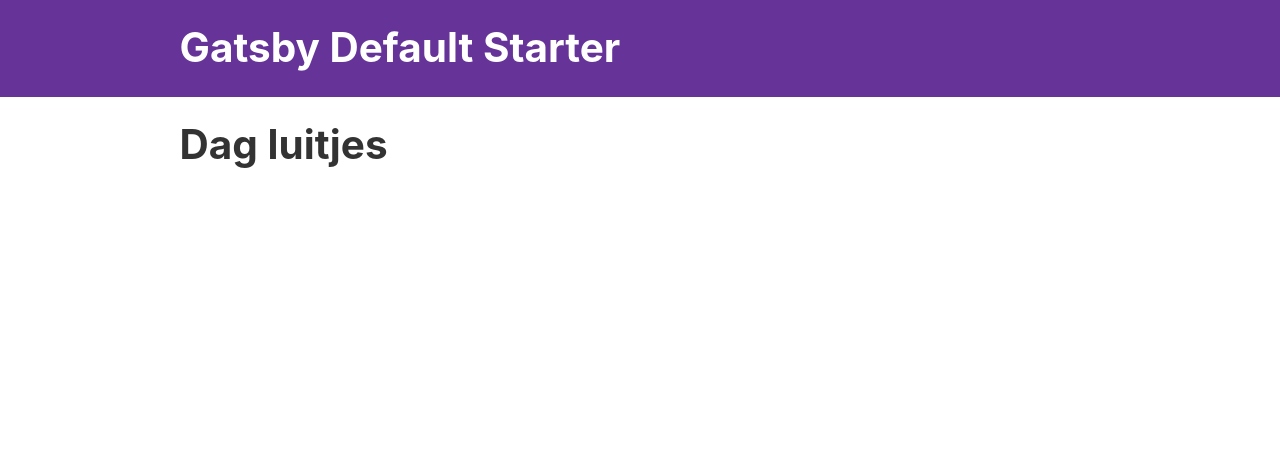
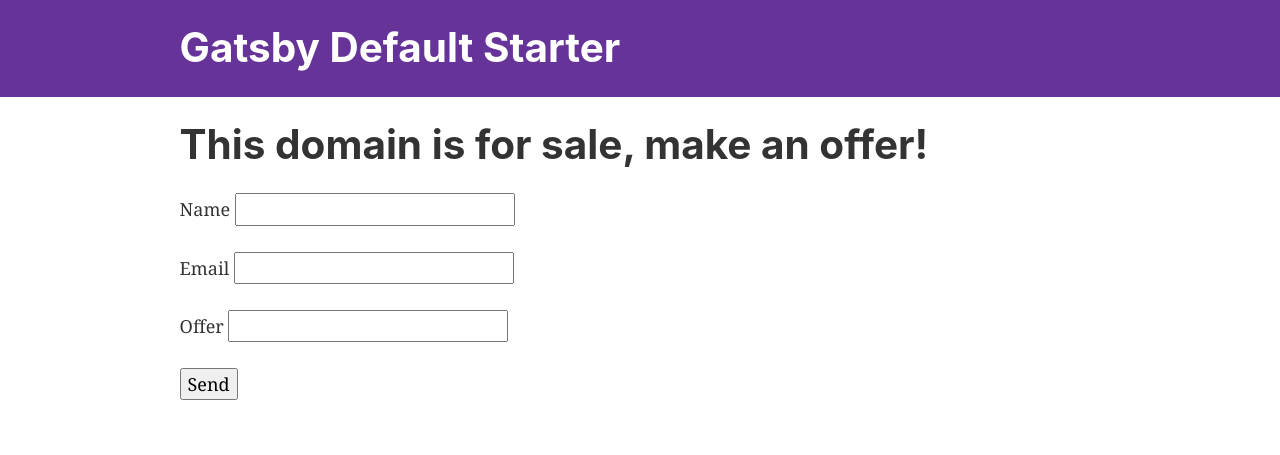
Before and after one commit to barthazeleger/rottentomatoes.nl, a Gatsby site: page / in a window 1280 px wide. Built offline with nearby package versions, Linux system fonts and the light colour scheme; Gatsby itself is replaced by a stand-in of ours.

Commit message:
Form added

```diff
--- a/src/pages/index.js
+++ b/src/pages/index.js
@@ -1,12 +1,24 @@
 import React from 'react'
-import { Link } from 'gatsby'
 
 import Layout from '../components/layout'
 
 const IndexPage = () => (
   <Layout>
-    <h1>Dag luitjes</h1>
-    <Link to="/page-2/"></Link>
+    <h1>This domain is for sale, make an offer!</h1>
+  <form name="contact" netlify>
+  <p>
+    <label>Name <input type="text" name="name" /></label>
+  </p>
+  <p>
+    <label>Email <input type="email" name="email" /></label>
+  </p>
+  <p>
+    <label>Offer <input type="text" name="offer" /></label>
+  </p>
+  <p>
+    <button type="submit">Send</button>
+  </p>
+</form>
   </Layout>
 )
 
```
